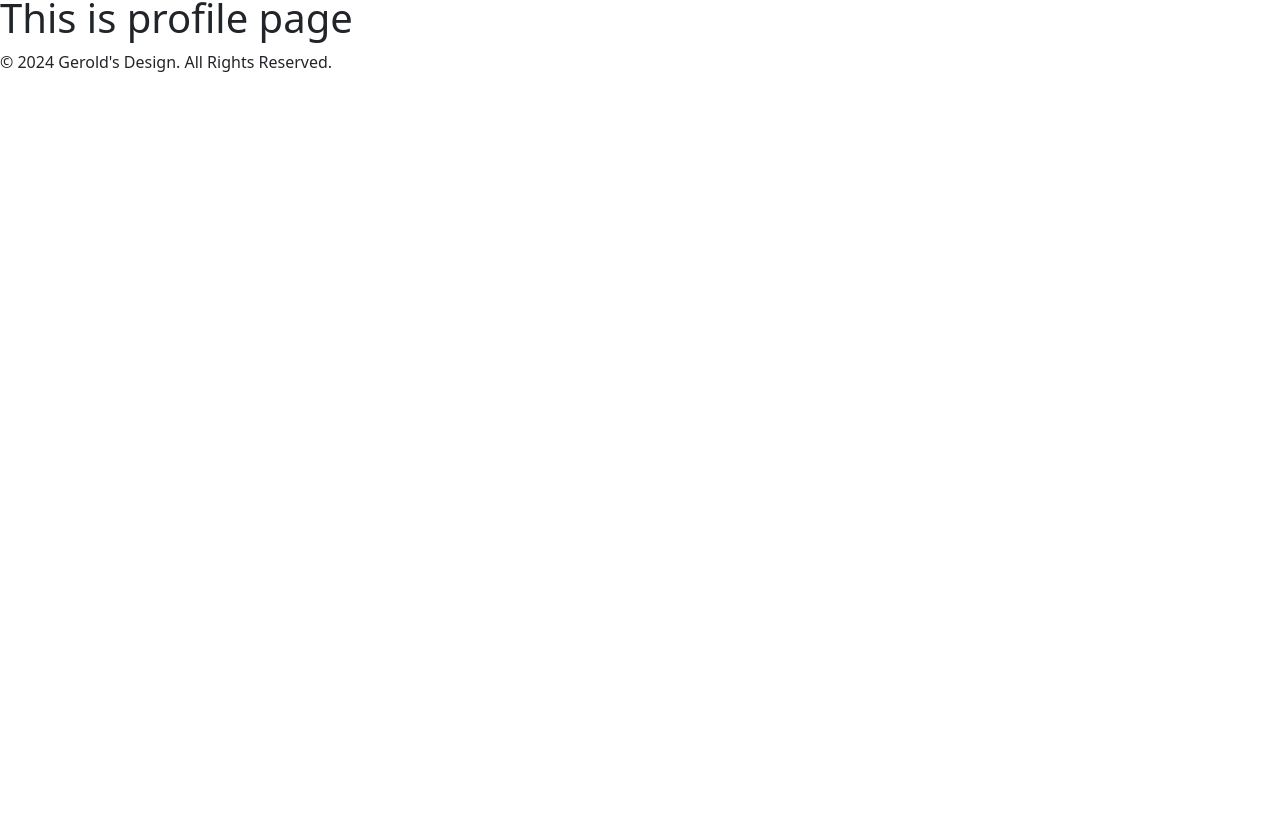
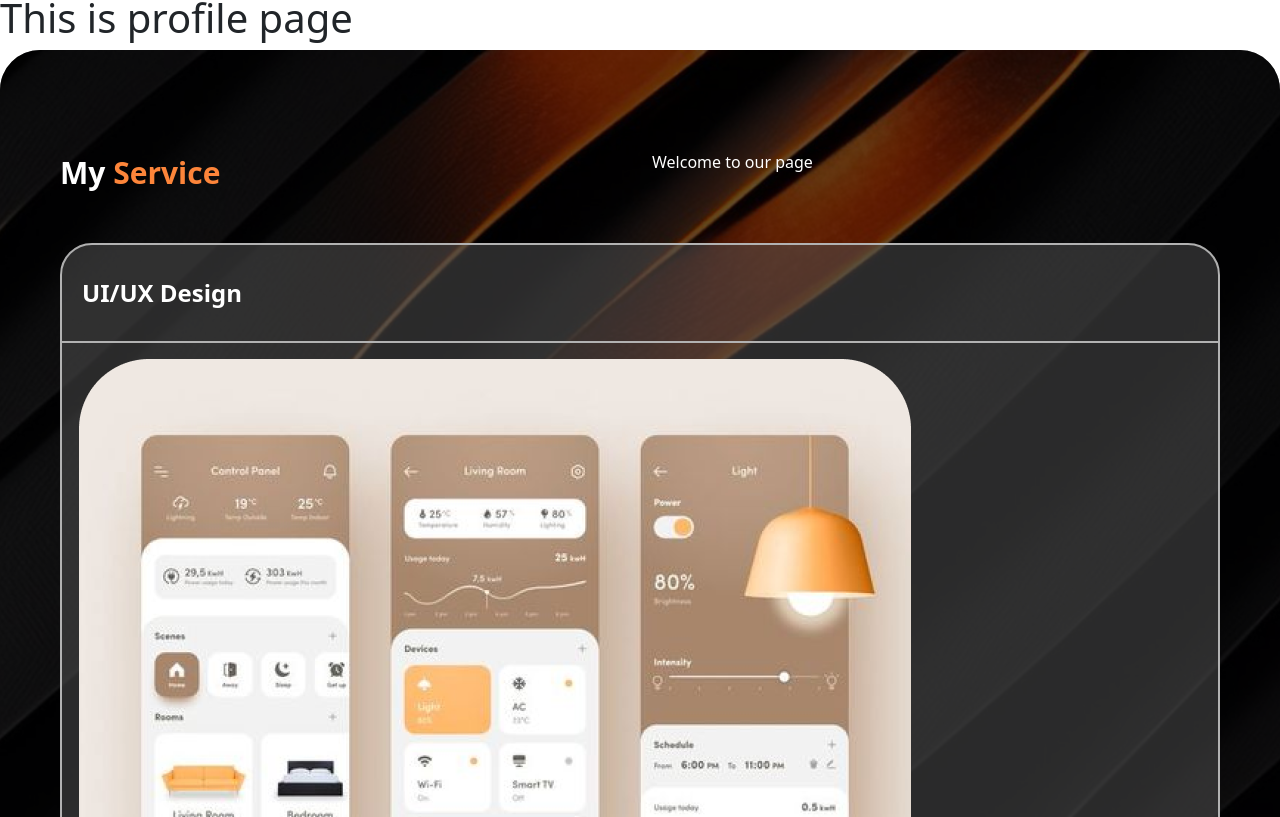
Before and after one commit to Zunairzz/Porfolio, a React (Create React App) app in the folder frontend/: page / in a window 1280 px wide. Shown: the part 683-1500 px from the top of the page. Before the commit the page ends 800 px from the top, so only its background shows below. Built offline with nearby package versions, Linux system fonts and the light colour scheme.

Commit message:
add my service component in home page

```diff
--- a/frontend/package.json
+++ b/frontend/package.json
@@ -3,8 +3,11 @@
   "version": "0.1.0",
   "private": true,
   "dependencies": {
+    "@emotion/react": "^11.13.3",
+    "@emotion/styled": "^11.13.0",
     "@headlessui/react": "^2.1.10",
     "@heroicons/react": "^2.1.5",
+    "@mui/material": "^6.1.4",
     "@testing-library/jest-dom": "^5.17.0",
     "@testing-library/react": "^13.4.0",
     "@testing-library/user-event": "^13.5.0",
--- /dev/null
+++ b/frontend/src/component/CustomServiceCard.jsx
@@ -0,0 +1,40 @@
+import {Card, CardBody, CardHeader} from "reactstrap";
+
+const CardStyle = {
+    backgroundColor: 'rgba(84,84,84,0.5)',
+    border: '2px solid #b2b2b2',
+    borderRadius: '2rem',
+}
+
+const CardTextStyle = {
+    borderBottom: '2px solid #b2b2b2',
+    color: "white",
+    fontSize: "24px",
+    fontWeight: "bold",
+    padding: "30px 0px 30px 20px",
+}
+
+export function CustomServiceCard({heading, image}) {
+    return (
+        <Card style={CardStyle}>
+            <CardHeader style={CardTextStyle}>
+                {heading}
+            </CardHeader>
+            <CardBody>
+                {/*<div className="layer">*/}
+                {/*    <div className="layer1"/>*/}
+                {/*    <div className="layer2"/>*/}
+                <img
+                    src={image}
+                    alt="title here"
+                    className="card-image"
+                />
+                {/*</div>*/}
+            </CardBody>
+        </Card>
+        // <div className="card-container">
+
+
+        // </div>
+    )
+}
--- /dev/null
+++ b/frontend/src/css/CustomServiceCard.css
@@ -0,0 +1,89 @@
+.custom-card {
+    background-color: rgba(128, 128, 128, 0.5);
+    border: 2px solid #b2b2b2;
+    border-radius: 2rem;
+}
+
+.service-heading-p-one {
+    font-size: 30px;
+    font-weight: bold;
+}
+
+.service-heading-p-two {
+    font-size: 30px;
+    font-weight: bold;
+    color: #FD853A;
+}
+
+
+.card-container {
+    /*position: relative;*/
+    /*overflow: hidden;*/
+    border-radius: 15px;
+    /*box-shadow: 0 4px 8px rgba(0, 0, 0, 0.2);*/
+    /*height: 300px;*/
+}
+
+/*.card-image {*/
+/*    width: 100%;*/
+/*    height: 100%;*/
+/*    transition: transform 0.5s ease;*/
+/*}*/
+
+/*.card-container:hover .card-image {*/
+/*    transform: scale(1.1);*/
+/*}*/
+
+.custom-card-text {
+    border-bottom: 2px solid #b2b2b2;
+    color: white;
+    padding: 20px;
+    font-size: 24px;
+    font-weight: bold;
+}
+
+.layer {
+    position: relative;
+    top: 0;
+
+    /*display: grid;*/
+    align-items: center;
+    justify-content: center;
+    transition: transform 0.5s ease;
+}
+
+.layer:hover {
+    transform: scale(1.1);
+}
+
+.layer1 {
+    background-color: yellow;
+    position: absolute;
+    height: 140px;
+    width: 140px;
+    z-index: 1;
+    display: flex;
+    align-items: center;
+    justify-content: center;
+}
+
+.layer2 {
+    background-color: pink;
+    position: absolute;
+    height: 120px;
+    width: 120px;
+    z-index: 2;
+    display: flex;
+    align-items: center;
+    justify-content: center;
+}
+
+.card-image {
+    position: absolute;
+    height: 100px;
+    width: 100px;
+    z-index: 3;
+    display: flex;
+    align-items: center;
+    justify-content: center;
+}
--- /dev/null
+++ b/frontend/src/css/HomePageMyService.css
@@ -0,0 +1,39 @@
+.service-component {
+    position: relative; /* Ensure the container is positioned */
+    background-image: url("../assests/my_services.jpeg");
+    background-size: cover;
+    background-position: center;
+    /*height: 400px;*/
+    background-color: #6a0dad;
+    border-radius: 40px;
+    padding: 100px 60px;
+}
+
+.service-component::before {
+    content: '';
+    position: absolute;
+    top: 0;
+    left: 0;
+    right: 0;
+    bottom: 0;
+    background-color: rgba(0, 0, 0, 0.60);
+    border-radius: 40px;
+    z-index: 1; /* Ensure it sits above the background image */
+}
+
+/* Ensure the text is above the overlay */
+.service-component > * {
+    position: relative; /* Positioning the child elements above the overlay */
+    z-index: 2; /* Higher z-index than the overlay */
+}
+
+.service-heading-p-one {
+    font-size: 30px;
+    font-weight: bold;
+}
+
+.service-heading-p-two {
+    font-size: 30px;
+    font-weight: bold;
+    color: #FD853A;
+}
--- /dev/null
+++ b/frontend/src/data/ServiceData.js
@@ -0,0 +1,9 @@
+import service1 from '../assests/s1.png';
+import service2 from '../assests/s2.png';
+import service3 from '../assests/s3.png';
+
+export const serviceData = [
+    {heading: 'UI/UX Design', image: service1},
+    {heading: 'Web Design', image: service2},
+    {heading: 'Java Developer', image: service3},
+]
--- a/frontend/src/pages/Home.jsx
+++ b/frontend/src/pages/Home.jsx
@@ -1,10 +1,35 @@
 import Base from "../component/Base";
 import Profile from "./Profile";
+import {Col, Row} from "reactstrap";
+import React from "react";
+import '../css/HomePageMyService.css'
+import {CustomServiceCard} from "../component/CustomServiceCard";
+import {serviceData} from "../data/ServiceData";
 
 export function Home() {
     return (
         <Base>
             <Profile/>
+            <div
+                className="items-center justify-center service-component">
+                <div>
+
+                </div>
+                <Row className='pb-5'>
+                    <Col className="text-white">
+                        <span className="service-heading-p-one">My</span>
+                        <span className="service-heading-p-two"> Service</span>
+                    </Col>
+                    <Col className="text-white"><p>Welcome to our page</p></Col>
+                </Row>
+                <Row className="d-flex">
+                    {serviceData.map(item => (
+                        <Col>
+                            <CustomServiceCard heading={item.heading} image={item.image}/>
+                        </Col>
+                    ))}
+                </Row>
+            </div>
         </Base>
     )
 }
--- a/frontend/src/pages/Service.js
+++ b/frontend/src/pages/Service.js
@@ -1,39 +1,22 @@
 import React from 'react';
 import Base from "../component/Base";
+import {Container} from "reactstrap";
+import my_services from '../assests/my_services.jpeg';
 
 
 const Service = () => {
     return (
         <Base>
-            <section className="services">
-                <h2>My Quality Services</h2>
-                <div className="service-list">
-                    <div className="service-item">
-                        <h3>Branding Design</h3>
-                        <p>I break down complex user experience problems to create integrity-focused solutions that
-                            connect
-                            billions of people.</p>
-                    </div>
-                    <div className="service-item">
-                        <h3>Web Design</h3>
-                        <p>I break down complex user experience problems to create integrity-focused solutions that
-                            connect
-                            billions of people.</p>
-                    </div>
-                    <div className="service-item">
-                        <h3>UI/UX Design</h3>
-                        <p>I break down complex user experience problems to create integrity-focused solutions that
-                            connect
-                            billions of people.</p>
-                    </div>
-                    <div className="service-item">
-                        <h3>Graphics Design</h3>
-                        <p>I break down complex user experience problems to create integrity-focused solutions that
-                            connect
-                            billions of people.</p>
-                    </div>
-                </div>
-            </section>
+            <div
+                className=" items-center justify-center py-10"
+                style={{
+                    backgroundImage: 'url(../assests/my_services.jpeg)',
+                    backgroundSize: 'cover',
+                    backgroundPosition: 'center',
+                    height: '400px', // Adjust height as needed
+                }}>
+
+            </div>
         </Base>
     )
 }
```
Also changed, not shown: frontend/src/assests/my_services.jpeg (added).
